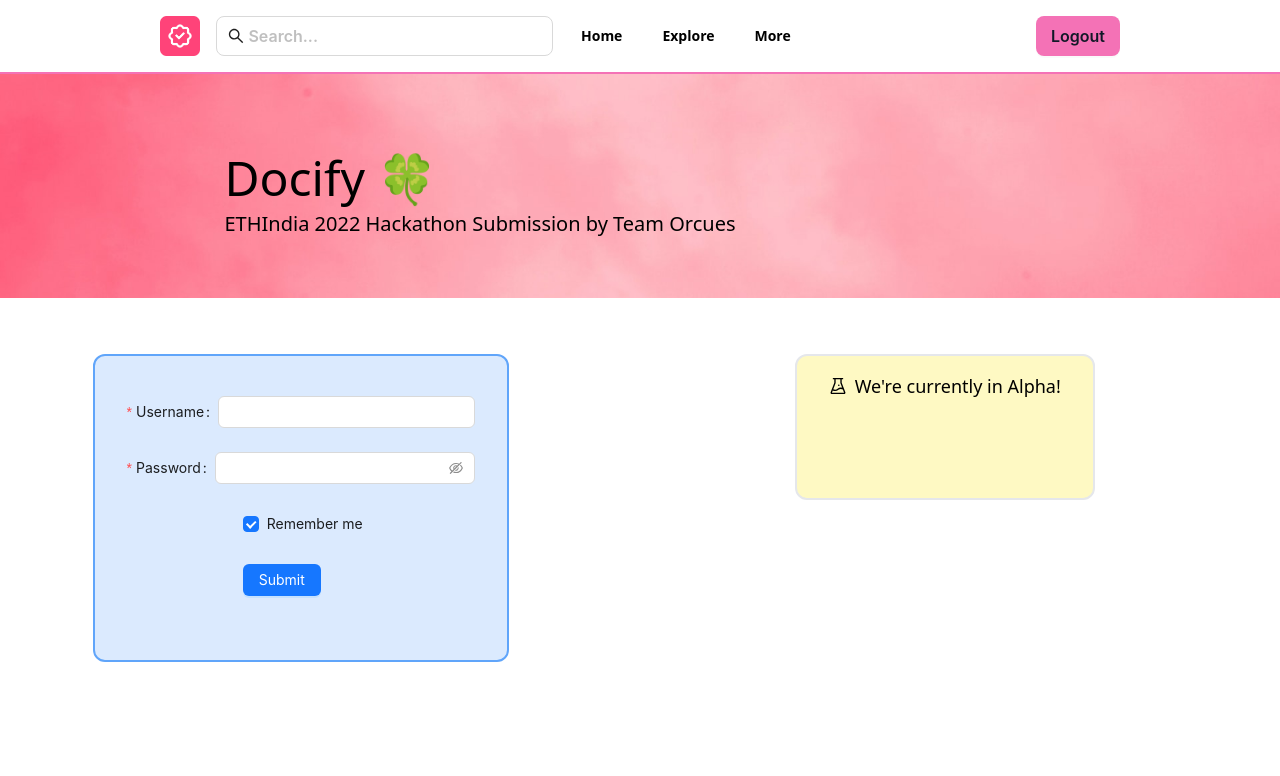
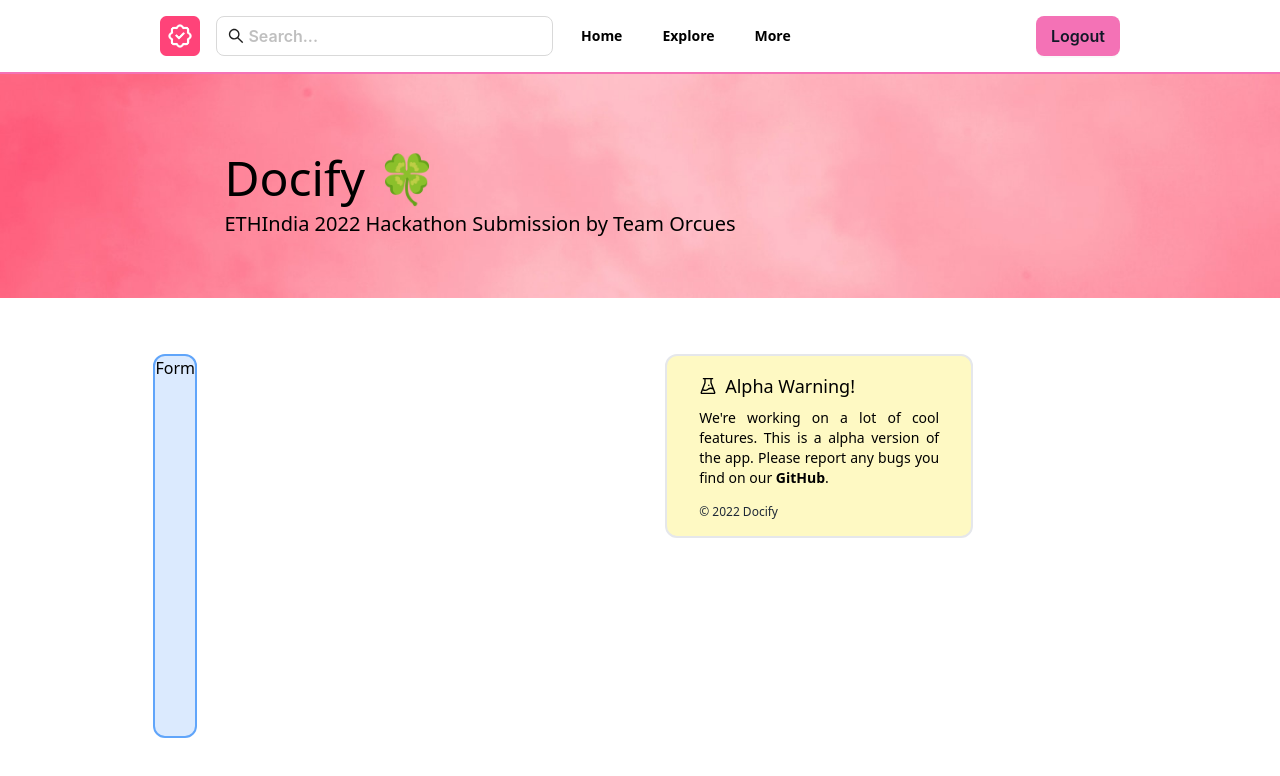
Before and after one commit to yeganathan18/docify, a Next.js app: page /home in a window 1280 px wide. Shown: the top 776 px of the page. Built offline with nearby package versions, Linux system fonts and the light colour scheme; some icons are missing.

Commit message:
Update the BetaCard component

```diff
--- a/components/BetaCard.tsx
+++ b/components/BetaCard.tsx
@@ -1,9 +1,34 @@
-import { ExperimentOutlined } from "@ant-design/icons";
+import {
+  ExperimentOutlined,
+  GithubOutlined,
+  TwitterOutlined,
+} from "@ant-design/icons";
 
 const BetaCard = () => {
   return (
-    <div className="flex flex-col">
-        <h2 className="flex flex-row items-center gap-2 text-lg"> <ExperimentOutlined /> We&apos;re currently in Alpha!</h2>
+    <div className="flex flex-col w-60">
+      <h2 className="flex flex-row items-center gap-2 text-lg">
+        {" "}
+        <ExperimentOutlined /> Alpha Warning!
+      </h2>
+      <p className="text-sm text-justify leading-5 mt-2">
+        We&apos;re working on a lot of cool features. This is a alpha version of
+        the app. Please report any bugs you find on our{" "}
+        <a
+          href="https://github.com/yeganathan18/docify"
+          target="_blank"
+          rel="noreferrer"
+          className="font-bold"
+        >
+          GitHub
+        </a>
+        .
+      </p>
+      <div className="flex flex-row gap-2 mt-4">
+        <p className="text-xs text-gray-800">© 2022 Docify</p>
+        {/* <GithubOutlined />
+        <TwitterOutlined /> */}
+      </div>
     </div>
   );
 };
--- a/pages/home.tsx
+++ b/pages/home.tsx
@@ -21,7 +21,8 @@ const Home = () => {
       </div>
       <main className="grid grid-rows-2 grid-flow-col justify-items-center flex-1 py-14 gap-2">
         <div className="row-span-3 bg-blue-100 border-2 border-blue-400 rounded-xl">
-          <FeedForm />
+          {/* <FeedForm /> */}
+          Form
         </div>
         <div className="col-span-2 bg-yellow-100 border-2 border-yello-400 rounded-xl py-4 px-8">
             <BetaCard />
```
